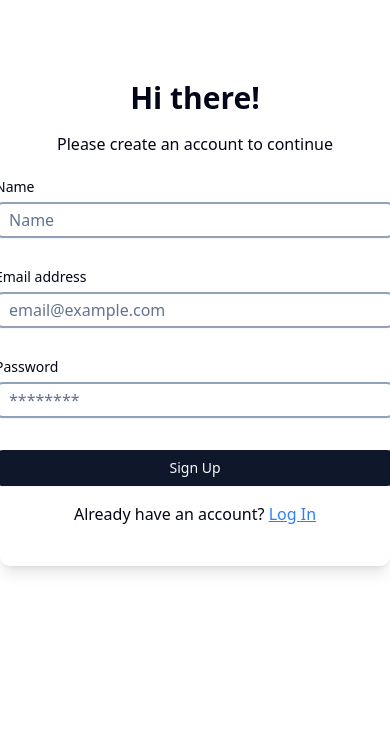
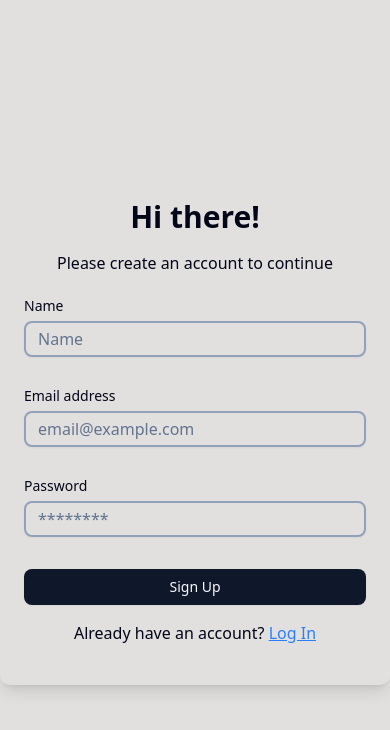
Before and after one commit to hazlmendoza/budget-tracker, a Next.js app: page /signup in a window 390 px wide. Shown: the top 730 px of the page. Built offline with nearby package versions, Linux system fonts and the light colour scheme.

Commit message:
fix: improve log in and sign up mobile responsiveness

```diff
--- a/app/globals.css
+++ b/app/globals.css
@@ -50,7 +50,7 @@
 @layer base {
   :root {
     --radius: 0.625rem;
-    --background: oklch(1 0 0);
+    --background: oklch(90.6% 0.00324 15.469);
     --foreground: oklch(0.129 0.042 264.695);
     --card: oklch(1 0 0);
     --card-foreground: oklch(0.129 0.042 264.695);
--- a/app/login/page.tsx
+++ b/app/login/page.tsx
@@ -60,8 +60,7 @@ export default function LogIn() {
 
   return (
     <div className='flex flex-col md:flex-row h-screen bg-background w-full'>
-      <div className='w-full md:w-1/2 flex justify-center items-center bg-gradient-to-tr from-blue-950 via-purple-900 to-pink-900 text-white rounded-b-3xl md:rounded-r-3xl md:rounded-b-none'></div>
-      <section className='flex flex-col justify-center items-center mx-auto my-10 p-6 w-full max-w-md bg-surface-1 rounded-lg shadow-lg'>
+      <section className='flex flex-col justify-center items-center mx-auto p-6 w-full max-w-md bg-surface-1 rounded-lg shadow-lg my-auto'>
         <h1 className='text-3xl font-semibold my-4'>Welcome</h1>
         <p className='text-md mb-6 text-center'>
           Please log in to your account to continue
--- a/app/signup/page.tsx
+++ b/app/signup/page.tsx
@@ -65,9 +65,8 @@ export default function SignUp() {
   if (loading) return <LoadingOverlay />
 
   return (
-    <div className='flex flex-col md:flex-row h-screen bg-background w-full'>
-      <div className='w-full md:w-1/2 flex justify-center items-center bg-gradient-to-tr from-blue-950 via-purple-900 to-pink-900 text-white rounded-b-3xl md:rounded-r-3xl md:rounded-b-none'></div>
-      <section className='flex flex-col justify-center items-center mx-auto my-10 p-6 w-full max-w-md bg-surface-1 rounded-lg shadow-lg'>
+    <div className='flex flex-col md:flex-row h-screen bg-blend-screen w-full'>
+       <section className='flex flex-col justify-center items-center mx-auto p-6 w-full max-w-md bg-surface-1 rounded-lg shadow-lg my-auto'>
         <h1 className='text-3xl font-semibold my-4'>Hi there!</h1>{' '}
         <p className='text-md mb-6 text-center'>
           Please create an account to continue
@@ -80,7 +79,7 @@ export default function SignUp() {
         <Form {...form}>
           <form
             onSubmit={form.handleSubmit(onSubmit)}
-            className='space-y-8 min-w-[400px]'
+            className='space-y-8 w-full'
           >
             {/* Email Field */}
             <FormField
```
